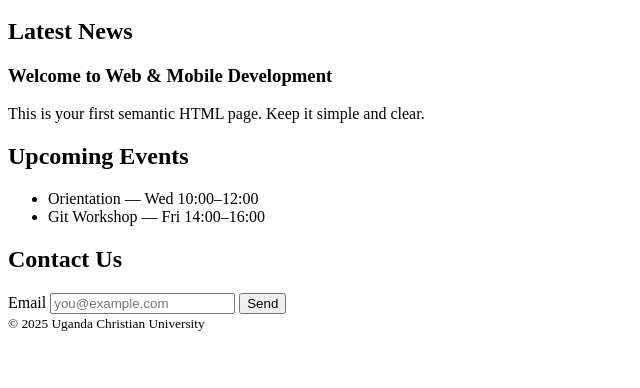
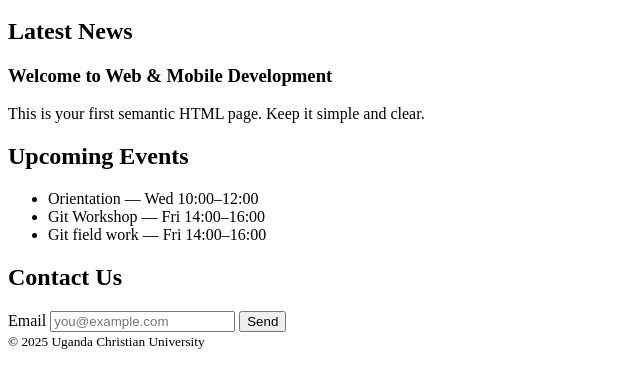
Before and after one commit to Rinda3699/-ucu-dip-webdev-2025-lab01-rinda-S24D14-021, a plain HTML site: page index.html in a window 1280 px wide. Shown: the part 100-488 px from the top of the page, without its empty margins (0-640 px from the left). Drawn offline with Linux system fonts and the light colour scheme.

```diff
--- a/index.html
+++ b/index.html
@@ -27,6 +27,7 @@
       <ul>
         <li>Orientation — Wed 10:00–12:00</li>
         <li>Git Workshop — Fri 14:00–16:00</li>
+        <li>Git field work — Fri 14:00–16:00</li>
       </ul>
     </section>
     <section id="contact" aria-labelledby="contact-title">
```
